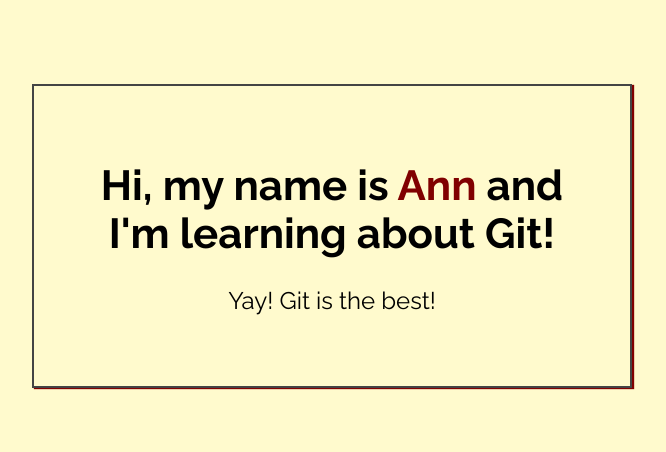
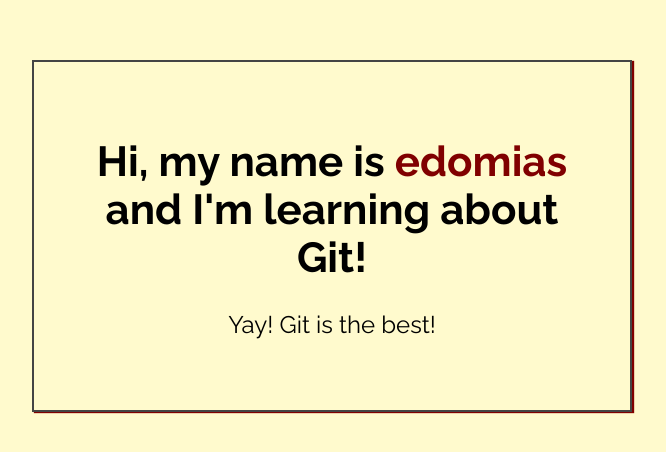
Before and after one commit to edomiasbeza/Website-design-for-Seasons-Lawn-Care, a plain HTML site: page index.html in a window 1280 px wide. Shown: the part 164-616 px from the top of the page, without its empty margins (308-974 px from the left). Drawn offline with Linux system fonts and the light colour scheme.

Commit message:
added name to index.html

```diff
--- a/index.html
+++ b/index.html
@@ -14,7 +14,7 @@
 <body>
 
     <div class="greeting">
-        <h1>Hi, my name is <span class="highlight">Ann</span> and I'm learning about Git! </h1>
+        <h1>Hi, my name is <span class="highlight">edomias</span> and I'm learning about Git! </h1>
 
         <p>Yay! Git is the best!</p>
     </div>
```
